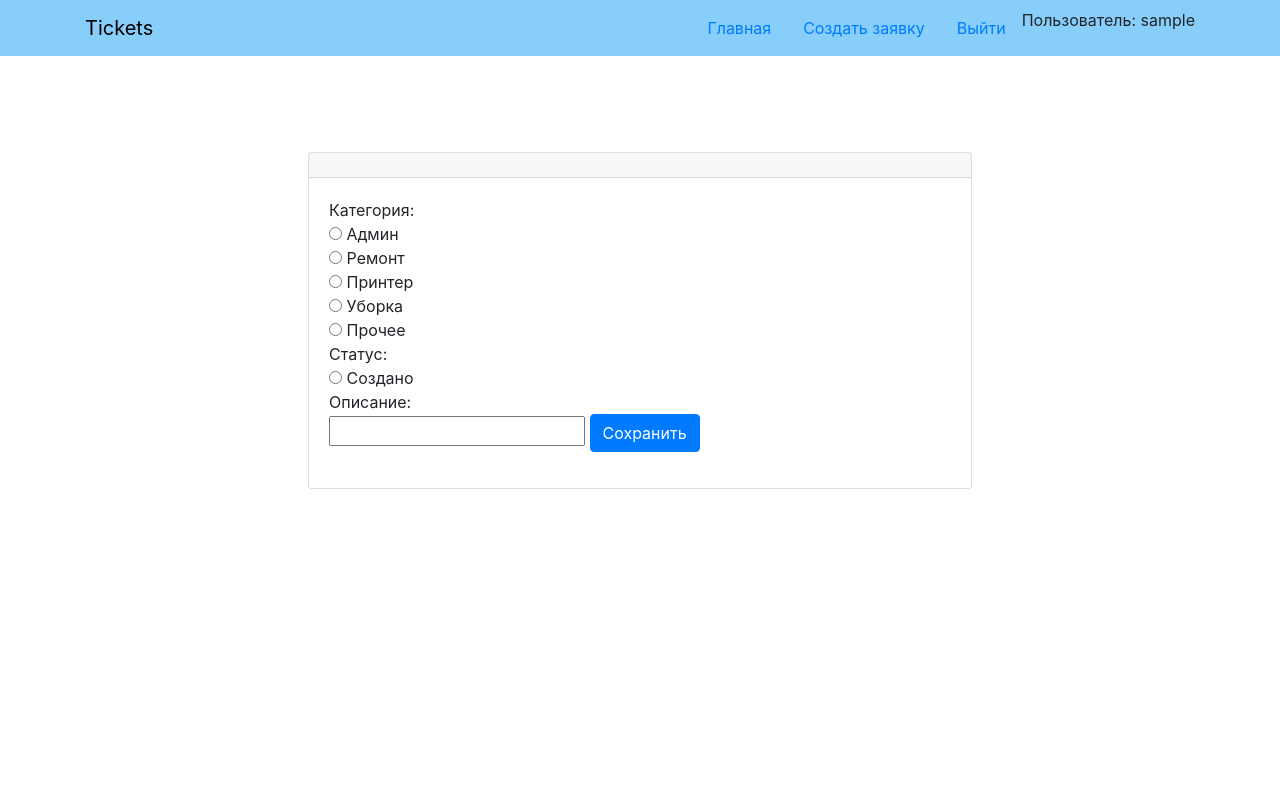
After one commit to a-ignatov/Tickets, a Django app: page /create in a window 1280 px wide. The commit adds this page. Run offline with Django 4.2, Linux system fonts and the light colour scheme; the visitor is signed in with stand-in values (Sample User, id 1); some libraries are stand-ins or nearby versions.

Commit message:
added ticket creation

```diff
--- /dev/null
+++ b/back/tickets/templates/create_ticket.html
@@ -0,0 +1,45 @@
+{% load static %}
+{% csrf_token %}
+<html lang="ru">
+  <head>
+    <meta charset="utf-8">
+    <meta name="viewport" content="width=device-width, initial-scale=1">
+    <title>
+      Tickets main
+    </title>
+    <link rel="stylesheet"
+          href="{% static 'bootstrap/dist/css/bootstrap.min.css' %}">
+  </head>
+  <body>
+    {% include 'includes/header.html' %}
+    <main>
+        <div class="container py-5">
+            <div class="row justify-content-center">
+                <div class="col-md-8 p-5">
+                    <div class="card">
+                        <div class="card-header">
+                        </div>
+                        <div class="card-body">
+                            <form method="post" enctype="multipart/form-data"
+                            action= "{% url 'ticket_create' %}"
+                            <form>
+                                {% csrf_token %}
+                                Категория:<br>
+                                <input type="radio" name="ticket_category" value="ADMIN"> Админ<br>
+                                <input type="radio" name="ticket_category" value="REPAIR"> Ремонт<br>
+                                <input type="radio" name="ticket_category" value="PRINTER"> Принтер<br>
+                                <input type="radio" name="ticket_category" value="CLEANING"> Уборка<br>
+                                <input type="radio" name="ticket_category" value="OTHER"> Прочее<br>
+                                Статус:<br>
+                                <input type="radio" name="ticket_status" value="CREATED"> Создано<br>
+                                Описание:<br>
+                                <input type='text' name='description'>
+                                <button type="submit" class="btn btn-primary">Сохранить</button>
+                            </form>
+                            </div>
+                        </div>
+                    </div>
+                </div>
+            </div>
+    </main>
+  </body>
--- a/back/tickets/templates/includes/header.html
+++ b/back/tickets/templates/includes/header.html
@@ -15,7 +15,7 @@
                 {% if request.user.is_authenticated %}
                     <li class="nav-item">
                         <a class="nav-link link-light {% if view_name  == 'tickets:ticket_create' %}active{% endif %}"
-                           href="{% url 'main' %}">Создать заявку</a>
+                           href="{% url 'ticket_create' %}">Создать заявку</a>
                     </li>
                     <li class="nav-item">
                         <a class="nav-link link-light {% if view_name  == 'tickets:logout' %}active{% endif %}"
--- a/back/tickets/templates/ticket_item.html
+++ b/back/tickets/templates/ticket_item.html
@@ -1,4 +1,4 @@
-{% csrf_token %}
+
 <html>
 <article>
     <hr>
--- a/back/tickets/ticket_DTB/forms.py
+++ b/back/tickets/ticket_DTB/forms.py
@@ -6,4 +6,4 @@ from .models import Ticket
 class TicketForm(forms.ModelForm):
     class Meta:
         model = Ticket
-        fields = ('ticket_status',)
+        fields = ('ticket_status','description','ticket_category')
--- a/back/tickets/ticket_DTB/models.py
+++ b/back/tickets/ticket_DTB/models.py
@@ -24,13 +24,13 @@ class Ticket(models.Model):
     ]
     ticket_category = models.CharField(
         choices=TICKET_CATEGORY_CHOICES,
-        default=OTHER,
         max_length = 50
     )
     CREATED = 'CREATED'
     IN_PROGRESS = 'IN_PROGRESS'
     CLOSED = 'CLOSED'
     DECLINED = 'DECLINED'
+
     TICKET_STATUS_CHOICES = [
         (CREATED, 'CREATED'),
         (IN_PROGRESS, 'IN_PROGRESS'),
@@ -42,6 +42,7 @@ class Ticket(models.Model):
         default=CREATED,
         max_length = 50
     )
+
     description = models.TextField(
         'Ticket verbose description',
         max_length=1500,
--- a/back/tickets/tickets/settings.py
+++ b/back/tickets/tickets/settings.py
@@ -118,3 +118,4 @@ MAX_FIRSTNAME_LASTNAME_LENGTH = 50
 PER_PAGE = 10
 
 LOGIN_REDIRECT_URL= 'main'
+LOGOUT_REDIRECT_URL= 'main'
--- a/back/tickets/tickets/urls.py
+++ b/back/tickets/tickets/urls.py
@@ -9,6 +9,7 @@ urlpatterns = [
     path('admin/', admin.site.urls),
     path('', views.main, name='main'),
     path('change_status/<pk>/', views.ticket_update, name='ticket_change_status'),
+    path('create', views.ticket_create, name='ticket_create'),
     path('logout/', LogoutView.as_view(), name='logout'),
     path(
         'login/',
--- a/back/tickets/tickets/views.py
+++ b/back/tickets/tickets/views.py
@@ -4,6 +4,7 @@ from django.core.paginator import Paginator
 from django.conf import settings
 from ticket_DTB.forms import TicketForm
 from .utils import paginate_page
+from django.contrib.auth.decorators import login_required
 
 
 
@@ -32,3 +33,13 @@ def ticket_update(request, pk):
         original_ticket.save()
         return redirect('/')
     return redirect('/',)
+
+@login_required
+def ticket_create(request):
+    form = TicketForm(request.POST or None,)
+    if not form.is_valid():
+        return render(request, 'create_ticket.html', {'form': form})
+    if request.method == "POST" and form.is_valid():
+        form.save()
+        return redirect('/')
+    return redirect('ticket_create',)
```
Also changed, not shown: back/tickets/templates/includes/field_form.html (+6 -15 lines), back/tickets/tickets/forms.py (+8 -0 lines), back/tickets/ticket_DTB/migrations/0002_alter_ticket_ticket_category.py (added).
